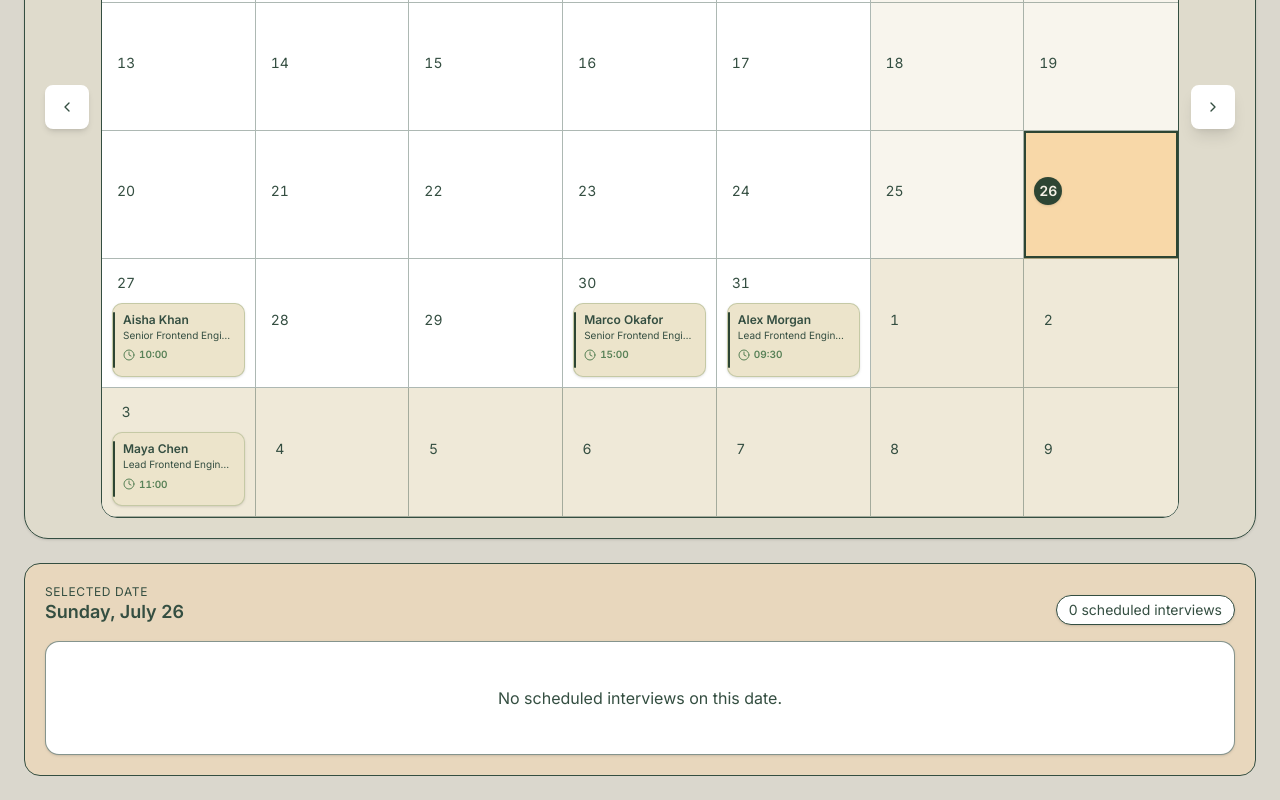
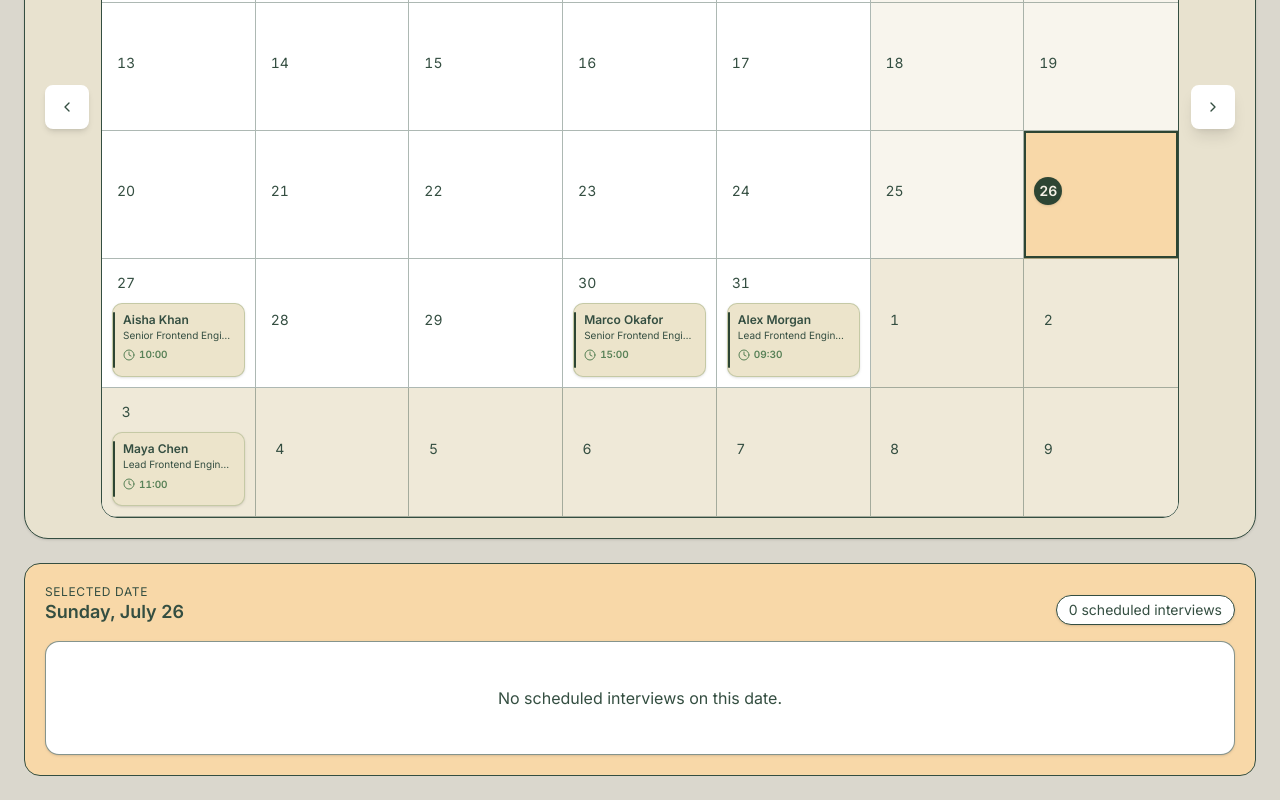
Before and after one commit to davidlaw373-glitch/talentbank-tech-hackathon-2cm, a Next.js app: page /employer/interviews/calendar in a window 1280 px wide. Shown: the part 644-1444 px from the top of the page. Built offline with nearby package versions, Linux system fonts and the light colour scheme.

Commit message:
fix: apply visible calendar surface colors

```diff
--- a/src/components/features/employer/interviews/interview-calendar.tsx
+++ b/src/components/features/employer/interviews/interview-calendar.tsx
@@ -121,7 +121,7 @@ export function InterviewCalendar({
     <div className="space-y-6">
       <div
         data-testid="calendar-workspace"
-        className="space-y-5 rounded-3xl border bg-accent-soft/30 p-4 shadow-sm sm:p-5"
+        className="space-y-5 rounded-3xl border bg-surface-tint p-4 shadow-sm sm:p-5"
       >
         <header className="flex flex-col gap-4 border-b pb-5 sm:flex-row sm:items-end sm:justify-between">
           <Button
@@ -328,7 +328,7 @@ export function InterviewCalendar({
 
       <section
         aria-labelledby="selected-day-heading"
-        className="space-y-4 rounded-2xl border bg-highlight-soft/45 p-4 sm:p-5"
+        className="space-y-4 rounded-2xl border bg-highlight-soft p-4 sm:p-5"
       >
         <div className="flex flex-wrap items-end justify-between gap-2">
           <div>
```
